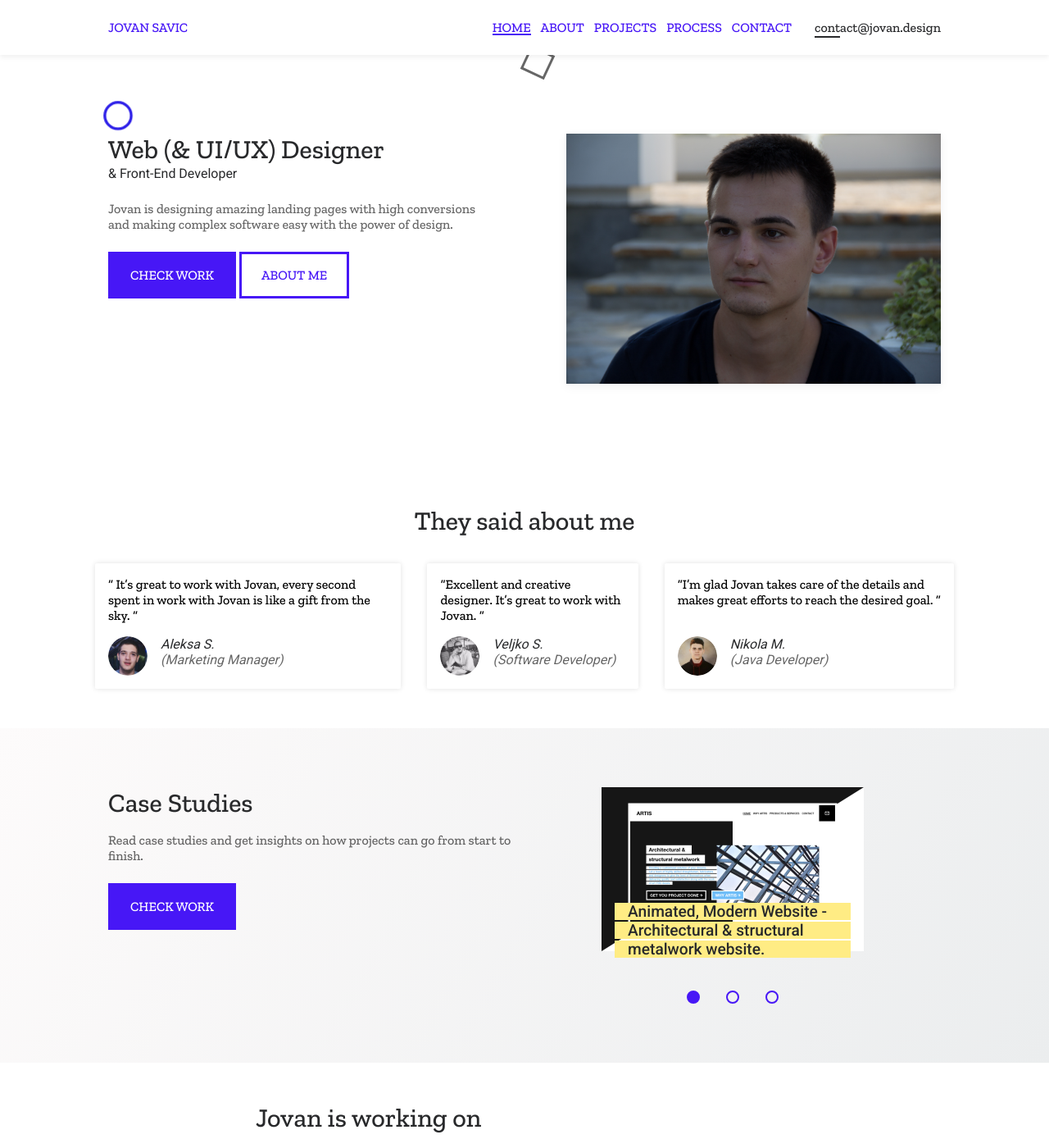
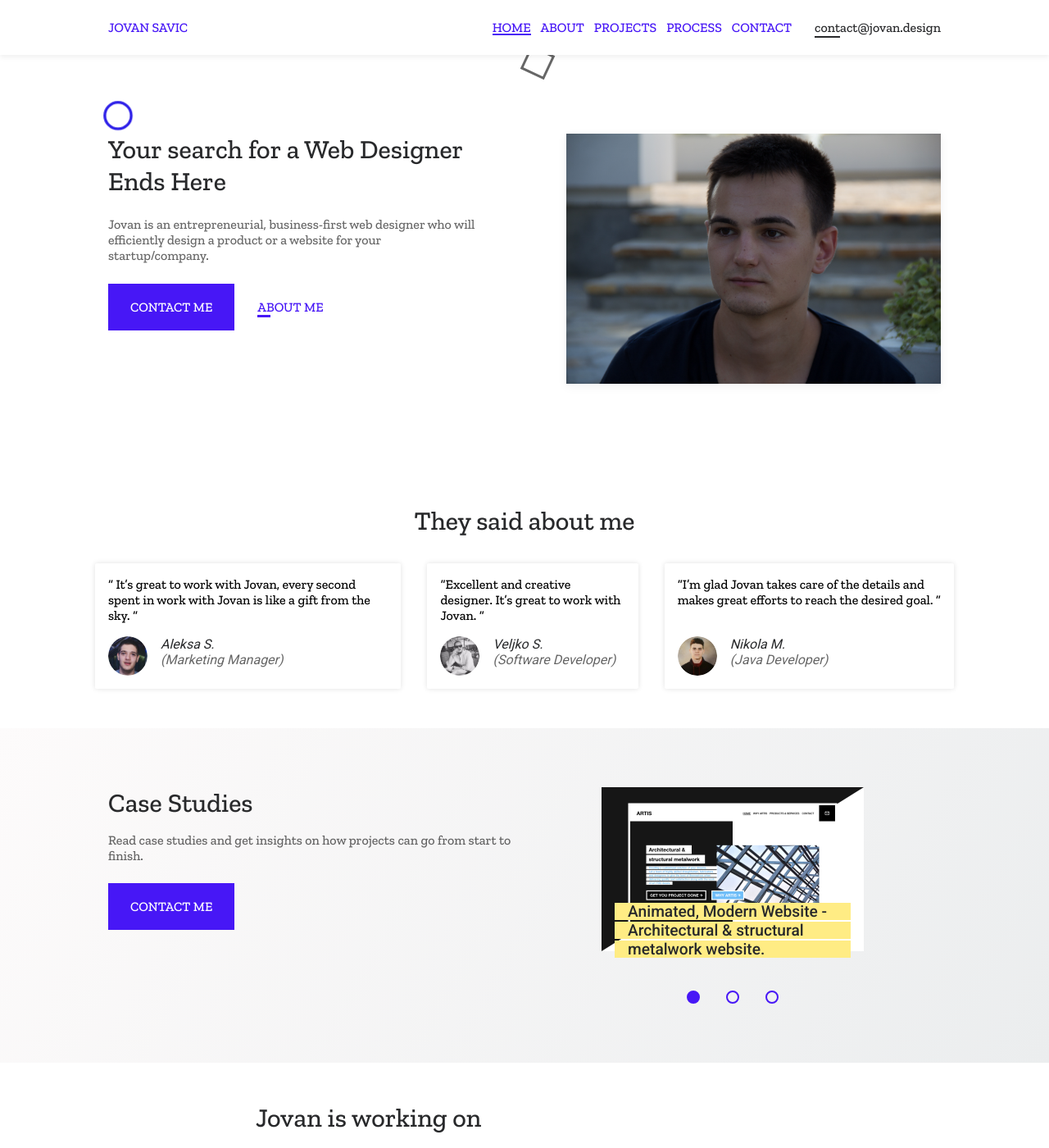
Before and after one commit to jovansavic/jovan.design, a Jekyll site: the page built from _pages/index.html, in a window 1280 px wide and 1400 px high. Shown: the whole window at 82% size. Built offline with Jekyll 4.4.1, drawn with Linux system fonts in a browser that asks for light colours.

Commit message:
Hero changes

```diff
--- a/_config.yml
+++ b/_config.yml
@@ -34,11 +34,11 @@
 
 #Home Page Strings
 
-hero_title: Web (& UI/UX) Designer
+hero_title: Your search for a Web Designer Ends Here
 hero_subtitle: "& Front-End Developer"
-hero_text: Jovan is designing amazing landing pages with high conversions and making complex software easy with the power of design.
-hero_btn_01: CHECK WORK
-hero_btn_01_link: /work/
+hero_text: Jovan is an entrepreneurial, business-first web designer who will efficiently design a product or a website for your startup/company.
+hero_btn_01: Contact Me
+hero_btn_01_link: /contact/
 hero_btn_02: ABOUT ME
 hero_btn_02_link: /about/
 hero_image_url: hero_image_url
--- a/_includes/home/hero.html
+++ b/_includes/home/hero.html
@@ -1,10 +1,10 @@
 <section class="hero-section mw-1080 d-flex m-auto p-basic mt-8">
     <div class="w-md-45">
         <h1 class="title" > {{ site.hero_title}} </h1>
-        <h2 class="paragraph dark" > {{ site.hero_subtitle}} </h2>
+<!--        <h2 class="paragraph dark" > {{ site.hero_subtitle}} </h2>-->
         <p class="paragraph light secondary-font font-weight-500" > {{ site.hero_text}} </p>
         <a href="{{ site.hero_btn_01_link }}" class="btn primary" title="{{site.title}}" >{{ site.hero_btn_01 }}</a>
-        <a href="{{ site.hero_btn_02_link }}" class="btn secondary" title="{{site.title}}" >{{ site.hero_btn_02 }}</a>
+        <a href="{{ site.hero_btn_02_link }}" class="btn flat" title="{{site.title}}" >{{ site.hero_btn_02 }}</a>
     </div>
     <div class="w-md-45">
         <div class="decorated-image">
--- a/assets/js/bundle.js
+++ b/assets/js/bundle.js
@@ -1 +1 @@
-!function(e){var t={};function n(r){if(t[r])return t[r].exports;var o=t[r]={i:r,l:!1,exports:{}};return e[r].call(o.exports,o,o.exports,n),o.l=!0,o.exports}n.m=e,n.c=t,n.d=function(e,t,r){n.o(e,t)||Object.defineProperty(e,t,{enumerable:!0,get:r})},n.r=function(e){"undefined"!=typeof Symbol&&Symbol.toStringTag&&Object.defineProperty(e,Symbol.toStringTag,{value:"Module"}),Object.defineProperty(e,"__esModule",{value:!0})},n.t=function(e,t){if(1&t&&(e=n(e)),8&t)return e;if(4&t&&"object"==typeof e&&e&&e.__esModule)return e;var r=Object.create(null);if(n.r(r),Object.defineProperty(r,"default",{enumerable:!0,value:e}),2&t&&"string"!=typeof e)for(var o in e)n.d(r,o,function(t){return e[t]}.bind(null,o));return r},n.n=function(e){var t=e&&e.__esModule?function(){return e.default}:function(){return e};return n.d(t,"a",t),t},n.o=function(e,t){return Object.prototype.hasOwnProperty.call(e,t)},n.p="",n(n.s=1)}([,function(e,t,n){e.exports=n(2)},function(e,t){}]);
+!function(e){var t={};function n(r){if(t[r])return t[r].exports;var o=t[r]={i:r,l:!1,exports:{}};return e[r].call(o.exports,o,o.exports,n),o.l=!0,o.exports}n.m=e,n.c=t,n.d=function(e,t,r){n.o(e,t)||Object.defineProperty(e,t,{enumerable:!0,get:r})},n.r=function(e){"undefined"!=typeof Symbol&&Symbol.toStringTag&&Object.defineProperty(e,Symbol.toStringTag,{value:"Module"}),Object.defineProperty(e,"__esModule",{value:!0})},n.t=function(e,t){if(1&t&&(e=n(e)),8&t)return e;if(4&t&&"object"==typeof e&&e&&e.__esModule)return e;var r=Object.create(null);if(n.r(r),Object.defineProperty(r,"default",{enumerable:!0,value:e}),2&t&&"string"!=typeof e)for(var o in e)n.d(r,o,function(t){return e[t]}.bind(null,o));return r},n.n=function(e){var t=e&&e.__esModule?function(){return e.default}:function(){return e};return n.d(t,"a",t),t},n.o=function(e,t){return Object.prototype.hasOwnProperty.call(e,t)},n.p="",n(n.s=2)}([,,function(e,t,n){e.exports=n(3)},function(e,t){}]);
```
Also changed, not shown: assets/js/main.js.
